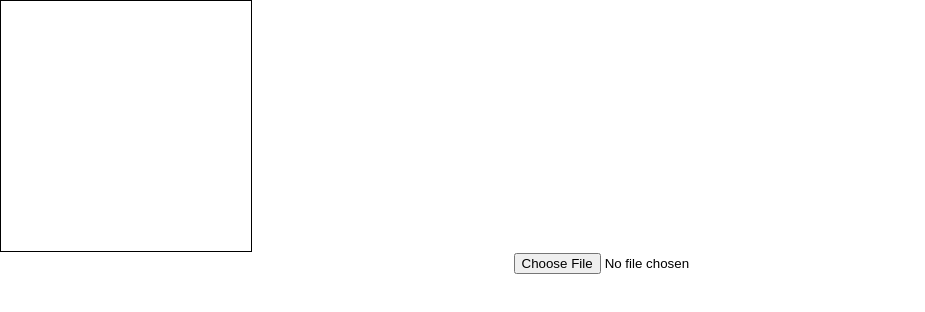
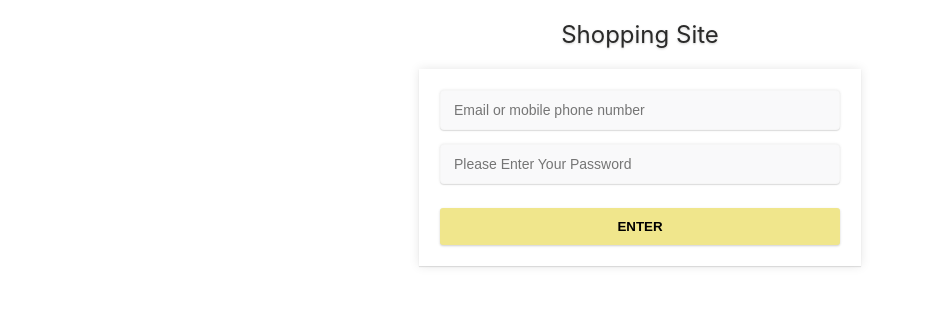
Before and after one commit to qluan1/usc-ecomm, a React (Create React App) app in the folder frontend/: page / in a window 1280 px wide. Shown: the top 312 px of the page, without its empty margins (0-925 px from the left). Built offline with nearby package versions, Linux system fonts and the light colour scheme.

Commit message:
login-ui

```diff
--- a/frontend/src/App.js
+++ b/frontend/src/App.js
@@ -1,11 +1,12 @@
 import './App.css';
-import Uploadimg from './components/uploadImg';
+import Login from './pages/logIn';
+function App() {
 
-function App() {
   return (
-    <div className="App">
-      <Uploadimg/>
-    </div>
+          <div className="App">
+            <Login />
+          </div>
+
   );
 }
 
--- /dev/null
+++ b/frontend/src/pages/logIn.js
@@ -0,0 +1,120 @@
+import React, { useState } from "react";
+import styled, { keyframes, createGlobalStyle } from 'styled-components';
+
+
+    const jump = keyframes`
+      from{
+        transform: translateY(0)
+      }
+      to{
+        transform: translateY(-3px)
+      }
+    `;
+
+    const Wrapper = styled.section`
+      display: flex;
+      justify-content: center;
+      align-items: center;
+      height: 100%;
+      width: 100%;
+    `;
+
+    const Form = styled.form`
+      margin: 0 auto;
+      width: 100%;
+      max-width: 400px;
+      padding: 1.3rem;
+      display: flex;
+      flex-direction: column;
+      position: relative;
+      border: 3px grey;
+      box-shadow: 0 0 10px rgba(0, 0, 0, 0.1), 0 1px 1px rgba(0, 0, 0, 0.1);
+    `;
+
+    const Input = styled.input`
+      max-width: 100%;
+      padding: 11px 13px;
+      background: #f9f9fa;
+      color: #f03d4e;
+      margin-bottom: 0.9rem;
+      border-radius: 4px;
+      outline: 0;
+      border: 1px solid rgba(245, 245, 245, 0.7);
+      font-size: 14px;
+      transition: all 0.3s ease-out;
+      box-shadow: 0 0 3px rgba(0, 0, 0, 0.1), 0 1px 1px rgba(0, 0, 0, 0.1);
+      :focus,
+      :hover {
+        box-shadow: 0 0 3px rgba(0, 0, 0, 0.15), 0 1px 5px rgba(0, 0, 0, 0.1);
+      }
+    `;
+
+    const Button = styled.button`
+      max-width: 100%;
+      padding: 11px 13px;
+      color: black;
+      font-weight: 600;
+      text-transform: uppercase;
+      background: #f0e68c;
+      border: none;
+      border-radius: 3px;
+      outline: 0;
+      cursor: pointer;
+      margin-top: 0.6rem;
+      box-shadow: 0 1px 3px rgba(0, 0, 0, 0.1), 0 1px 2px rgba(0, 0, 0, 0.1);
+      transition: all 0.3s ease-out;
+      :hover {
+        background: rgb(200, 50, 70);
+        animation: ${jump} 0.2s ease-out forwards;
+      }
+    `;
+
+    const Title = styled.h2`
+      font-weight: normal;
+      color: #2a2a29;
+      text-shadow: 0 1px 3px rgba(0, 0, 0, 0.1), 0 1px 2px rgba(0, 0, 0, 0.1);
+      text-align: center;
+    `;
+
+    export default function Login() {
+
+      const [infos, setInfos] = useState({
+        email: "",
+        password: ""
+      });
+      const handleSubmit = e => {
+        e.preventDefault();
+        console.log(infos);
+      };
+
+      const handleChange = e => {
+        e.preventDefault();
+        const { name, value } = e.target;
+        setInfos(Object.assign(infos, { [name]: value }));
+      };
+
+      return (
+        <>
+          <Title>Shopping Site</Title>
+          <Wrapper>
+            <Form onSubmit={handleSubmit}>
+              <Input
+                type="email"
+                name="email"
+                value={infos.email}
+                onChange={handleChange}
+                placeholder="Email or mobile phone number"
+              />
+              <Input
+                type="password"
+                name="password"
+                value={infos.password}
+                onChange={handleChange}
+                placeholder="Please Enter Your Password"
+              />
+              <Button>Enter</Button>
+            </Form>
+          </Wrapper>
+        </>
+      );
+    }
```
Also changed, not shown: frontend/package.json (+8 -0 lines), 1 other file (tests, documents, lock files or other folders).
